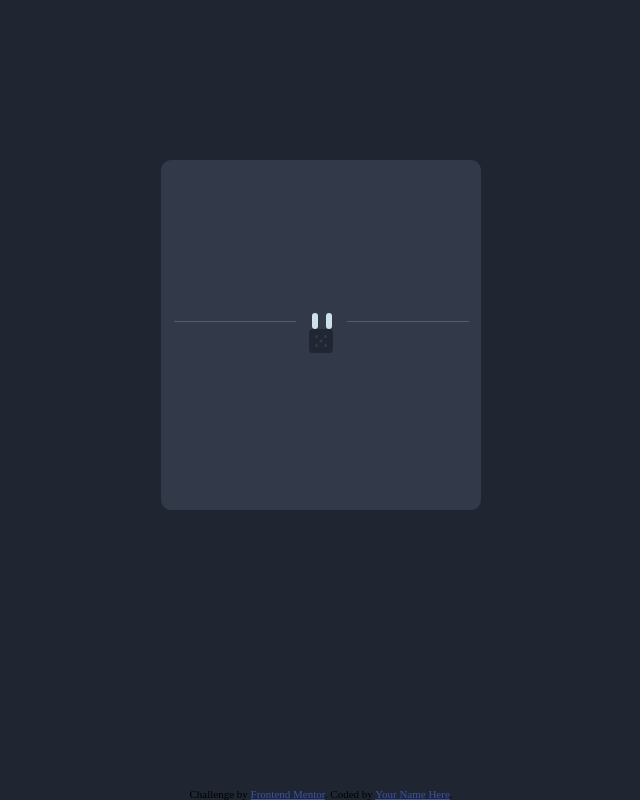
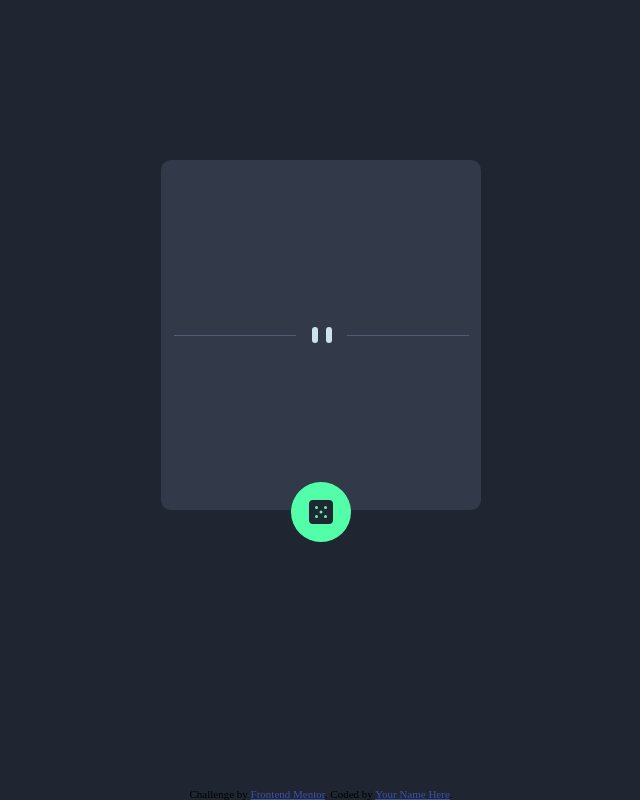
Before and after one commit to Kevin27j/advice-generator-app, a plain HTML site: page index.html in a window 1280 px wide. Shown: the whole page, without its empty margins (319-959 px from the left). Drawn offline with Linux system fonts and the light colour scheme.

Commit message:
random button style

```diff
--- a/assets/style.css
+++ b/assets/style.css
@@ -33,7 +33,16 @@ body {
     height: 350px;
     margin-top: 20vh;
     border-radius: 10px;
+    position: relative;
+}
 
+.random-button {
+    background-color: var(--neon-green);
+    width: 60px;
+    height: 60px;
+    border-radius: 50%;
+    position: absolute;
+    bottom: -9%;
 }
 
 /* ATTRIBUTION */
--- a/index.html
+++ b/index.html
@@ -21,7 +21,7 @@
     <p id="advice-id"></p>
     <h3 id="advice-content"></h3>
     <img src="./images/pattern-divider-mobile.svg" >
-    <div id="random-button">
+    <div id="random-button" class="random-button flex">
       <img src="./images/icon-dice.svg">
     </div>
   </main>
```
Also changed, not shown: design/mobile-design.jpg.
